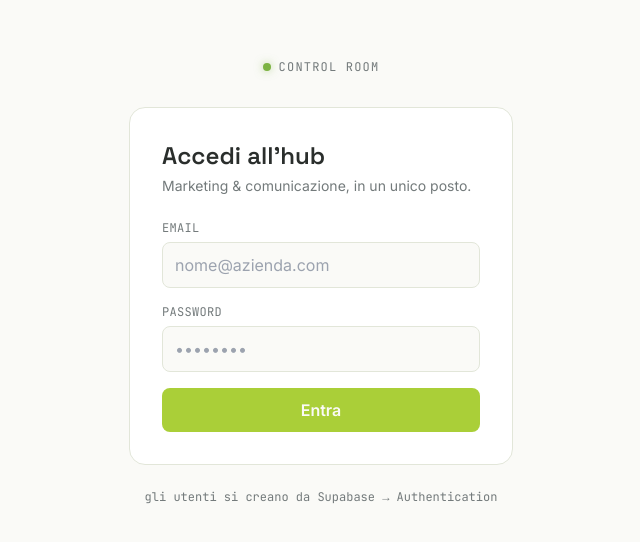
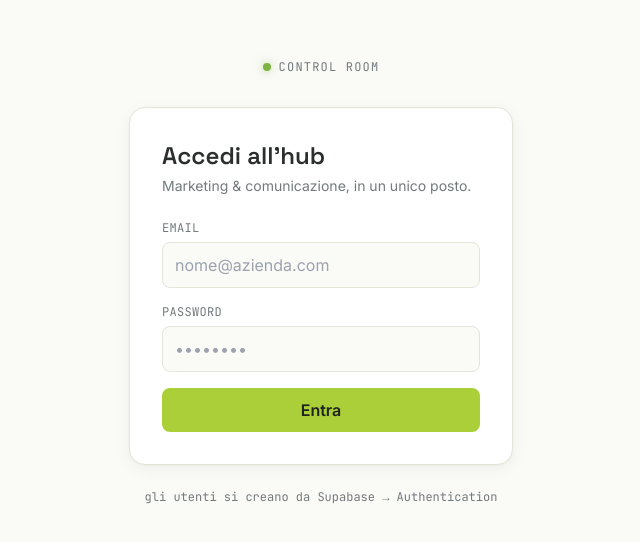
Before and after one commit to mkt-medicalgroup/mkt-hub-ai, a Next.js app: page /login in a window 1280 px wide. Shown: the part 118-660 px from the top of the page, without its empty margins (319-959 px from the left). Built offline with nearby package versions, Linux system fonts and the light colour scheme; no server answers.

Commit message:
Update page.js

```diff
--- a/app/login/page.js
+++ b/app/login/page.js
@@ -41,7 +41,7 @@ export default function LoginPage() {
           </span>
         </div>
 
-        <div className="bg-surface border border-border rounded-2xl p-8">
+        <div className="bg-surface border border-border rounded-2xl card-shadow p-8">
           <h1 className="font-display text-2xl font-semibold mb-1">Accedi all'hub</h1>
           <p className="text-muted text-sm mb-6">
             Marketing &amp; comunicazione, in un unico posto.
@@ -83,7 +83,7 @@ export default function LoginPage() {
             <button
               type="submit"
               disabled={loading}
-              className="w-full bg-accent hover:bg-accent/90 disabled:opacity-50 text-bg font-semibold rounded-lg py-2.5 transition-colors"
+              className="w-full bg-accent hover:bg-accent/90 disabled:opacity-50 text-onAccent font-semibold rounded-lg py-2.5 transition-colors"
             >
               {loading ? 'Accesso...' : 'Entra'}
             </button>
```
